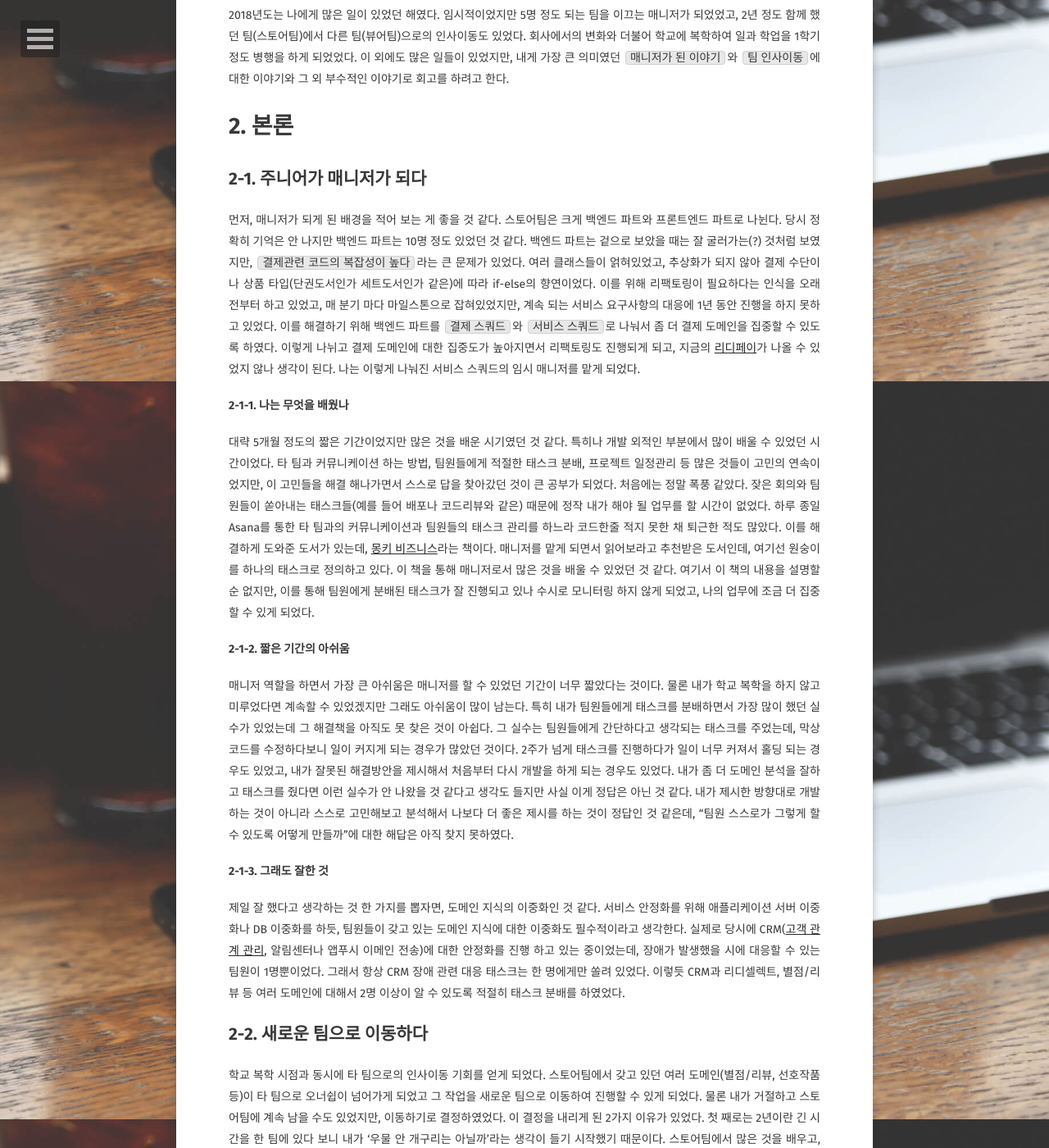
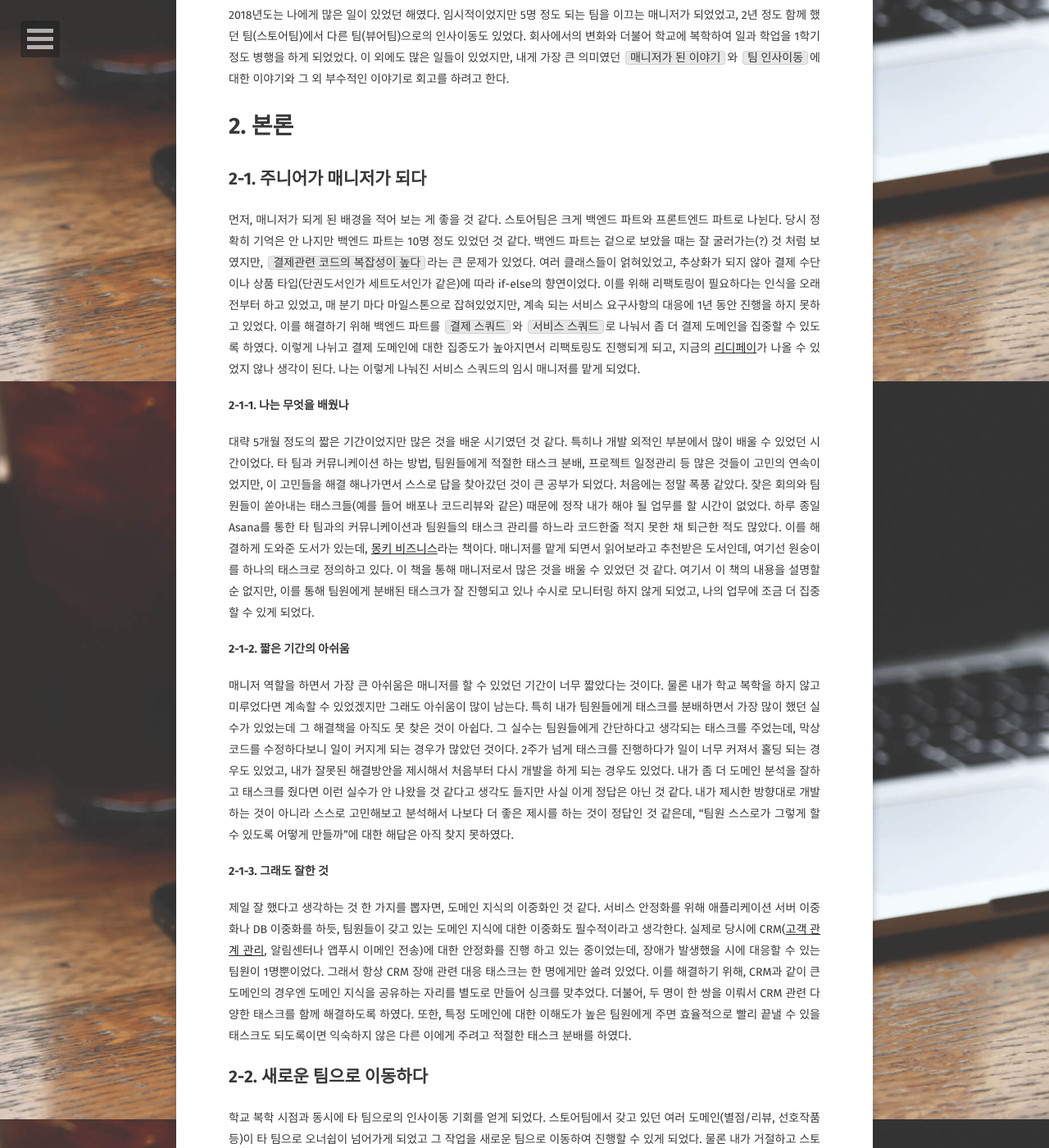
Before and after one commit to ryandev421/ryanpark91.github.io, a Jekyll site: the page built from _posts/development/2018-12-31-look-back-2018.md, in a window 1280 px wide and 1400 px high, scrolled down 435 px. Shown: the whole window at 82% size. Built offline with Jekyll 4.4.1, drawn with Linux system fonts in a browser that asks for light colours; some web fonts are replaced; some of the changed text lies outside the part shown.

Commit message:
내용 보충 및 보정

```diff
--- a/_posts/development/2018-12-31-look-back-2018.md
+++ b/_posts/development/2018-12-31-look-back-2018.md
@@ -2,7 +2,7 @@
 layout: post
 title: 2018년도 회고
 date: 2018-12-31
-excerpt: "2018년도를 회고한다"
+excerpt: "2018년도를 되돌아 보다"
 tags: [회고]
 comments: true
 category: development
@@ -19,7 +19,7 @@ category: development
 ## 2-1. 주니어가 매니저가 되다
 
 먼저, 매니저가 되게 된 배경을 적어 보는 게 좋을 것 같다. 스토어팀은 크게 백엔드 파트와 프론트엔드 파트로 나뉜다.
-당시 정확히 기억은 안 나지만 백엔드 파트는 10명 정도 있었던 것 같다. 백엔드 파트는 겉으로 보았을 때는 잘 굴러가는(?) 것처럼
+당시 정확히 기억은 안 나지만 백엔드 파트는 10명 정도 있었던 것 같다. 백엔드 파트는 겉으로 보았을 때는 잘 굴러가는(?) 것 처럼
 보였지만, `결제관련 코드의 복잡성이 높다`라는 큰 문제가 있었다.
 여러 클래스들이 얽혀있었고, 추상화가 되지 않아 결제 수단이나 상품 타입(단권도서인가 세트도서인가 같은)에 따라 if-else의 향연이었다.
 이를 위해 리팩토링이 필요하다는 인식을 오래 전부터 하고 있었고, 매 분기 마다 마일스톤으로 잡혀있었지만, 계속 되는 서비스 요구사항의
@@ -50,7 +50,9 @@ category: development
 
 제일 잘 했다고 생각하는 것 한 가지를 뽑자면, 도메인 지식의 이중화인 것 같다. 서비스 안정화를 위해 애플리케이션 서버 이중화나 DB 이중화를 하듯, 팀원들이 갖고 있는 도메인 지식에 대한 이중화도 필수적이라고 생각한다.
 실제로 당시에 CRM([고객 관계 관리](https://ko.wikipedia.org/wiki/%EA%B3%A0%EA%B0%9D_%EA%B4%80%EA%B3%84_%EA%B4%80%EB%A6%AC), 알림센터나 앱푸시 이메인 전송)에 대한 안정화를 진행 하고 있는 중이었는데,
-장애가 발생했을 시에 대응할 수 있는 팀원이 1명뿐이었다. 그래서 항상 CRM 장애 관련 대응 태스크는 한 명에게만 쏠려 있었다. 이렇듯 CRM과 리디셀렉트, 별점/리뷰 등 여러 도메인에 대해서 2명 이상이 알 수 있도록 적절히 태스크 분배를 하였었다.
+장애가 발생했을 시에 대응할 수 있는 팀원이 1명뿐이었다. 그래서 항상 CRM 장애 관련 대응 태스크는 한 명에게만 쏠려 있었다.
+이를 해결하기 위해, CRM과 같이 큰 도메인의 경우엔 도메인 지식을 공유하는 자리를 별도로 만들어 싱크를 맞추었다. 더불어, 두 명이 한 쌍을 이뤄서 CRM 관련 다양한 태스크를 함께 해결하도록 하였다.
+또한, 특정 도메인에 대한 이해도가 높은 팀원에게 주면 효율적으로 빨리 끝낼 수 있을 태스크도 되도록이면 익숙하지 않은 다른 이에게 주려고 적절한 태스크 분배를 하였다.
 
 ## 2-2. 새로운 팀으로 이동하다
 
@@ -83,6 +85,6 @@ category: development
 
 # 3. 정리
 
-2018년은 정말로 굵직굵직하게 변화된 것이 많았던 해였던 것 같다. 매니저 경험과 인사  이동에서부터 학업과 회사 업무 병행까지. 올해는 이러한 환경의 큰 변화들이 나로 `현실에 안주하지 않도록 해준 보조제`가 아니었나 싶다.
-개인적으론 만족스러운 한해를 보낸 것 같다. 하지만 조금 아쉬운 점은 회사 업무 외적인 부분에서 내가 성장하려고 노력했던 부분이 미흡했던 것 같다. 다양한 컨퍼런스를 통해서 내가 인지하지 못했던 고정관념을 깰 수도 있었고,
+2018년은 정말로 굵직굵직하게 변화된 것이 많았던 해였던 것 같다. 매니저 경험과 인사 이동에서부터 학업과 회사 업무 병행까지. 올해는 이러한 환경의 큰 변화들이 나로 `현실에 안주하지 않도록 해준 보조제`가 아니었나 싶다.
+개인적으론 만족스러운 한해를 보낸 것 같다. 하지만 조금 아쉬운 점은 회사 업무 외적인 부분에서 내가 성장하려고 노력하는 부분이 미흡했던 것 같다. 다양한 컨퍼런스를 통해서 내가 인지하지 못 했던 고정관념을 깰 수도 있었고,
 해커톤이나 기타 다른 대회에 참여하여 나의 위치를 점검해 볼 수도 있었을 텐데 이런 것들이 부족했던 것 같다. 새해에는 이런 것들을 보완하여 현실에 안주한 우물 안 개구리가 되지 않도록 계속해서 노력해야겠다.
```
